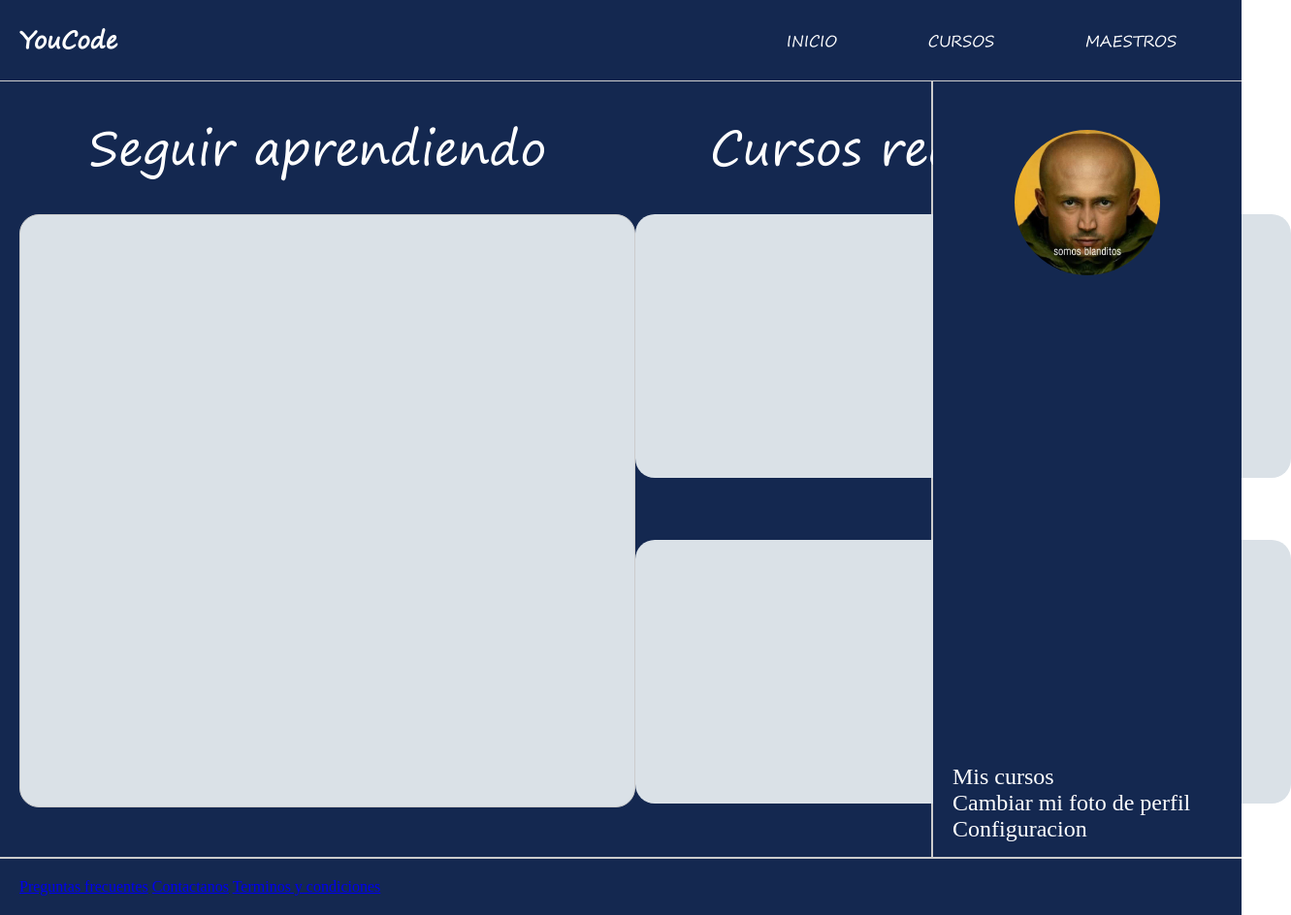
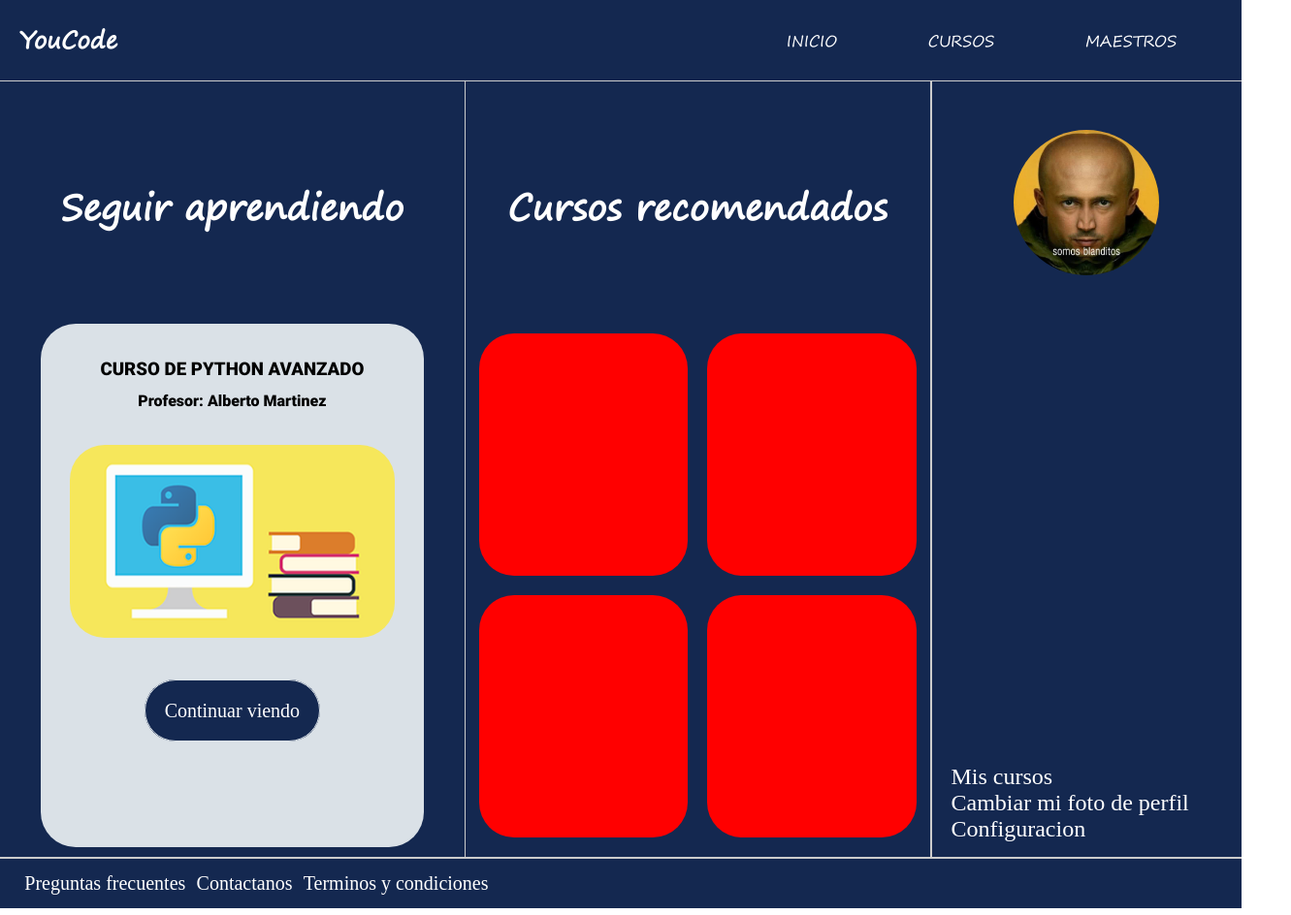
Before and after one commit to Betoml5/PlataformasProject, a plain HTML site: page index.html in a window 1280 px wide. Shown: the whole page at 97% size, 1331 px wide, since content can reach past the window. Drawn offline with Linux system fonts and the light colour scheme; no server answers; files whose address does not match are found by name.

Commit message:
Inicio done, missing courses pics and others pages, (Maestros and Cursos)

```diff
--- a/assets/css/styles.css
+++ b/assets/css/styles.css
@@ -25,8 +25,7 @@
   background-color: #142850;
 }
 
-.header__logo {
-}
+
 
 .header__logo h2 {
   color: #fff;
@@ -61,111 +60,111 @@
   display: flex;
 }
 
-.container__main {
-  display: grid;
 
-  grid-template-areas: 'cWatchingTitle  title     title'
-                        'cWatching      recomend  recomend';
+
+.container__main__both {
+  display: flex;
+  flex-direction: row;
+
 
   min-height: 800px;
-  gap: 0px;
   width: 75%;
   background-color: #142850;
   border-right: 2px solid #ccc;
 }
 
-.container__main-cWatchingTitle{
+.container__main__both-1{
+
   display: flex;
+  flex-direction: column;
   justify-content: center;
-  align-items: center ;
-  grid-area: cWatchingTitle;
-}
+  align-items: center;
+  border-right: 1px solid #ccc;
 
-.container__main-cWatchingTitle h2{
-  font-family: 'Segoe';
-  font-weight:400;
-  font-size: 48px;
-  color: #fff;
-}
 
-.container__main-title h2{
-  font-family: 'Segoe';
-  font-weight:400;
-  font-size: 48px;
-  color: #fff;
+  width: 50%;
+  min-height: 400px;
 
 }
 
-.container__main-title{
+.container__main__both-1-cWatching-c{
+  display: flex;
+  flex-direction: column;
+  text-align: center;
+  width: 70%;
+  background-color: #dae1e7;
+  padding: 30px;
+  border-radius: 36px;
+  height:60%;
+}
+
+.container__main__both-1-cWatching h3,p{
+  color: #000;
+  font-family: 'Roboto';
+  padding: 6px;
+}
+
+.container__main__both-1-cWatching > a{
+  text-decoration: none;
+  color: #fff;
+  font-size: 20px;
+  padding: 20px;
+  border-radius: 36px;
+  background-color: #142850;
+  border: 1px solid #dae1e7;
+}
+.container__main__both-1-title{
   display: flex;
   justify-content: center;
-  align-items: center;
-  grid-area: title;
+  height: 30%;
 }
 
-.container__main-cWatching {
-  grid-area: cWatching;
-  width: 633px;
-  height: 610px;
-  border: 1px solid #ccc;
-  border-radius: 20px;
+.container__main__both-1-title div h2{
+  font-size: 36px;
+  color: #fff;
+  font-family: 'Segoe', 'Roboto';
+}
 
-  background-color: #DAE1E7;
+.container__main__both-2-title{
   display: flex;
   justify-content: center;
-  align-items: center;
-  margin-left: 20px;
+  height: 30%;
+
 }
 
-.container__main-cWatching img {
+.container__main__both-2-title div h2{
+  font-size: 36px;
+  color: #fff;
+  font-family: 'Segoe', 'Roboto';
+}
 
-  width: 633px;
-  height: 415px;
+.container__main__both-2{
+
+  display: flex;
+  justify-content: center;
+  flex-direction: column;
+  width: 50%;
+  min-height: 400px;
+
+}
+
+.container__main__both-2-recomend{
+  display: flex;
+  flex-direction: row;
+  flex-wrap: wrap;
+  justify-content: center;
+
+}
+
+.container__main__both-2-recomend-item{
+  background-color: red;
+  width: 45%;
+  min-height: 250px;
+  margin: 10px;
+  border-radius: 36px;
 }
 
 
-
-.container__main-recommended {
-  grid-area: recomend;
-  display: grid;
-  gap: 10px;
-  grid-template-columns: 1fr 1fr;
-  grid-template-rows: 1fr 1fr;
-}
-
-.item1{
-
-  grid-column: 1/2;
-}
-
-.item2{
-
-  grid-column: 2/3;
-  grid-row: 1/2;
-}
-
-.item3{
-
-  grid-column: 1/2;
-  grid-row: 2/3;
-}
-.item4{
-
-  grid-column: 2/3;
-  grid-row: 2/3;
-}
-
-.container__main-recommended-item {
-  background-color: #DAE1E7;
-  border-radius: 20px;
-  width: 333px;
-  height: 272px;
-}
-
-.container__main-recommended-item img{
-  width:333px ;
-  height: 272px;
-}
 
 .container__sidebar {
 
@@ -187,9 +186,7 @@
   height: 150px;
 }
 
-.container__sidebar-list{
 
-}
 
 .container__sidebar-list ul{
   list-style: none;
@@ -216,7 +213,26 @@
 
 
 .footer{
-  padding: 20px;
+  display: flex;
+  padding: 14px;
   border-top: 2px solid #ccc;
   background-color: #142850;
 }
+
+.footer__list{
+display: flex;
+flex-basis: 40%;
+justify-content: space-evenly;
+}
+
+.footer__list a{
+  font-size: 20px;
+  text-decoration: none;
+  color: #fff;
+  transition: 300ms all ease;
+}
+
+
+.footer__list a:hover{
+color: #dae1e7;
+}
--- a/index.html
+++ b/index.html
@@ -30,30 +30,64 @@
     </header>
 
     <div class="container">
-        <div class="container__main">
-            <div class="container__main-cWatchingTitle">
-                <h2>Seguir aprendiendo</h2>
-            </div>
+        <div class="container__main__both">
+            <div class="container__main__both-1">
+                <div class="container__main__both-1-title">
+                    <div style="display: flex;
+                    justify-content: center;
+                    align-items: center;">
+                        <h2>
+                            Seguir aprendiendo
+                        </h2>
+                    </div>
+                </div>
 
-            <div class="container__main-title">
-                <h2>Cursos recomendados</h2>
-            </div>
+                <div class="container__main__both-1-cWatching-c">
 
-            <div class="container__main-cWatching">
+                    <div class="container__main__both-1-cWatching">
+                        <h3>CURSO DE PYTHON AVANZADO</h3>
+                        <p>Profesor: Alberto Martinez</p>
+                        <img style="border-radius: 36px;
+                         margin-bottom: 60px;
+                         margin-top: 30px;
+                         width: 100%;"
+                         src="assets/static/pythonCourse.png"
+                         alt=""
+                         >
+                         <br>
+                         <a href="#">Continuar viendo</a>
+                    </div>
+                </div>
 
             </div>
 
-            <div class="container__main-recommended">
-                <div class="container__main-recommended-item item1">
+            <div class="container__main__both-2">
+                <div class="container__main__both-2-title">
+                    <div style="display: flex;
+                    justify-content: center;
+                    align-items: center;">
+                         <h2>Cursos recomendados</h2>
+                    </div>
+                </div>
 
+                <div class="container__main__both-2-recomend">
+                    <div class="container__main__both-2-recomend-item">
+
+                    </div>
+
+                    <div class="container__main__both-2-recomend-item">
+
+                    </div>
+
+                    <div class="container__main__both-2-recomend-item">
+
+                    </div>
+
+                    <div class="container__main__both-2-recomend-item">
+
+                    </div>
                 </div>
-                <div class="container__main-recommended-item item2">
 
-                </div>
-                <div class="container__main-recommended-item item3">
-
-                </div>
-                <div class="container__main-recommended-item item4"></div>
             </div>
         </div>
 
@@ -88,7 +122,7 @@
     </footer>
 
 
-
+    <script src="js/index.js"></script>
 </body>
 
 </html>
--- /dev/null
+++ b/js/index.js
@@ -0,0 +1,8 @@
+const getData = async function(API){
+    const response = await fetch(API);
+    const data = await response.json();
+    console.log(data);
+    return data;
+}
+
+getData('https://api.datos.gob.mx/v1/data-core');
```
